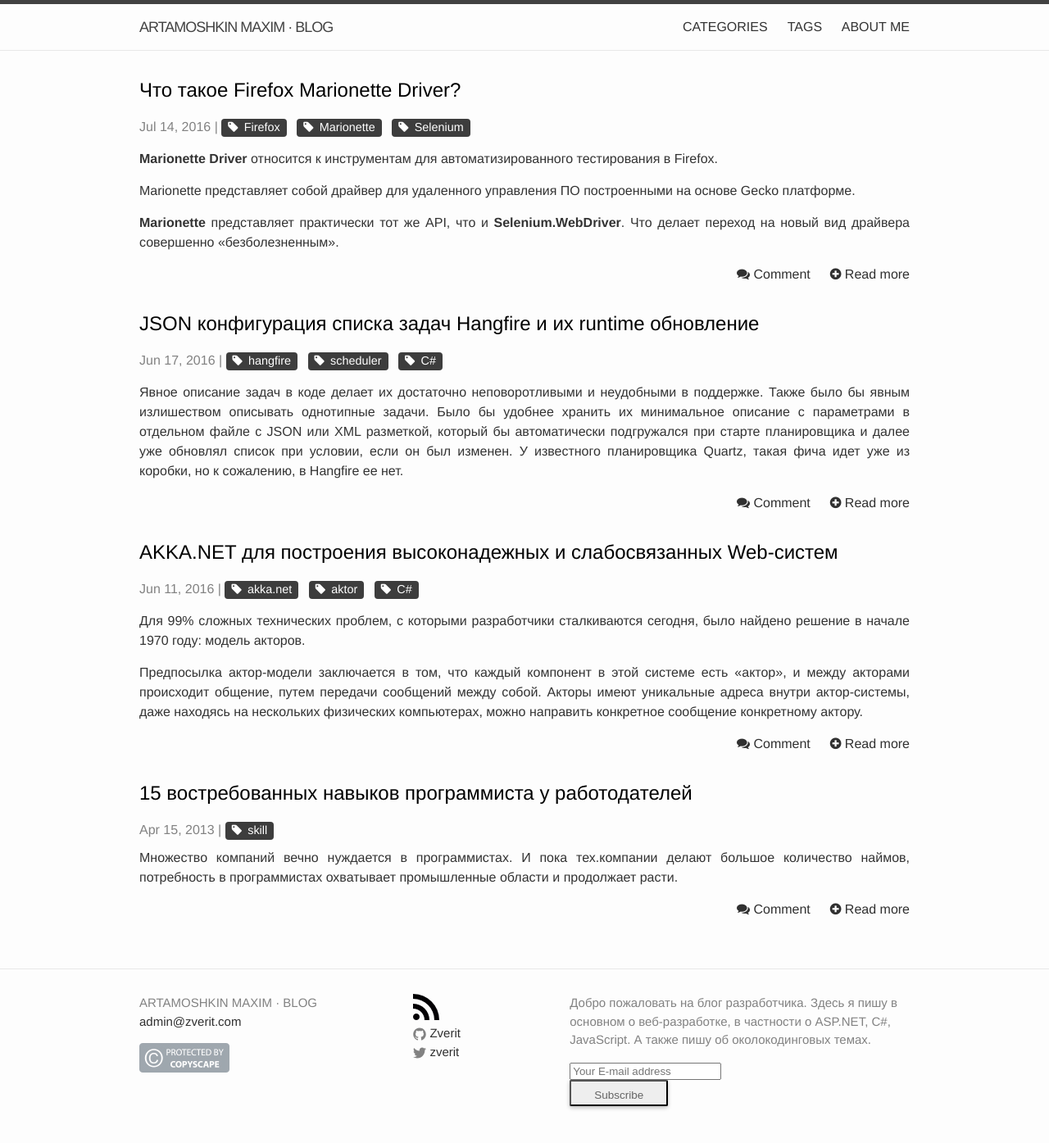
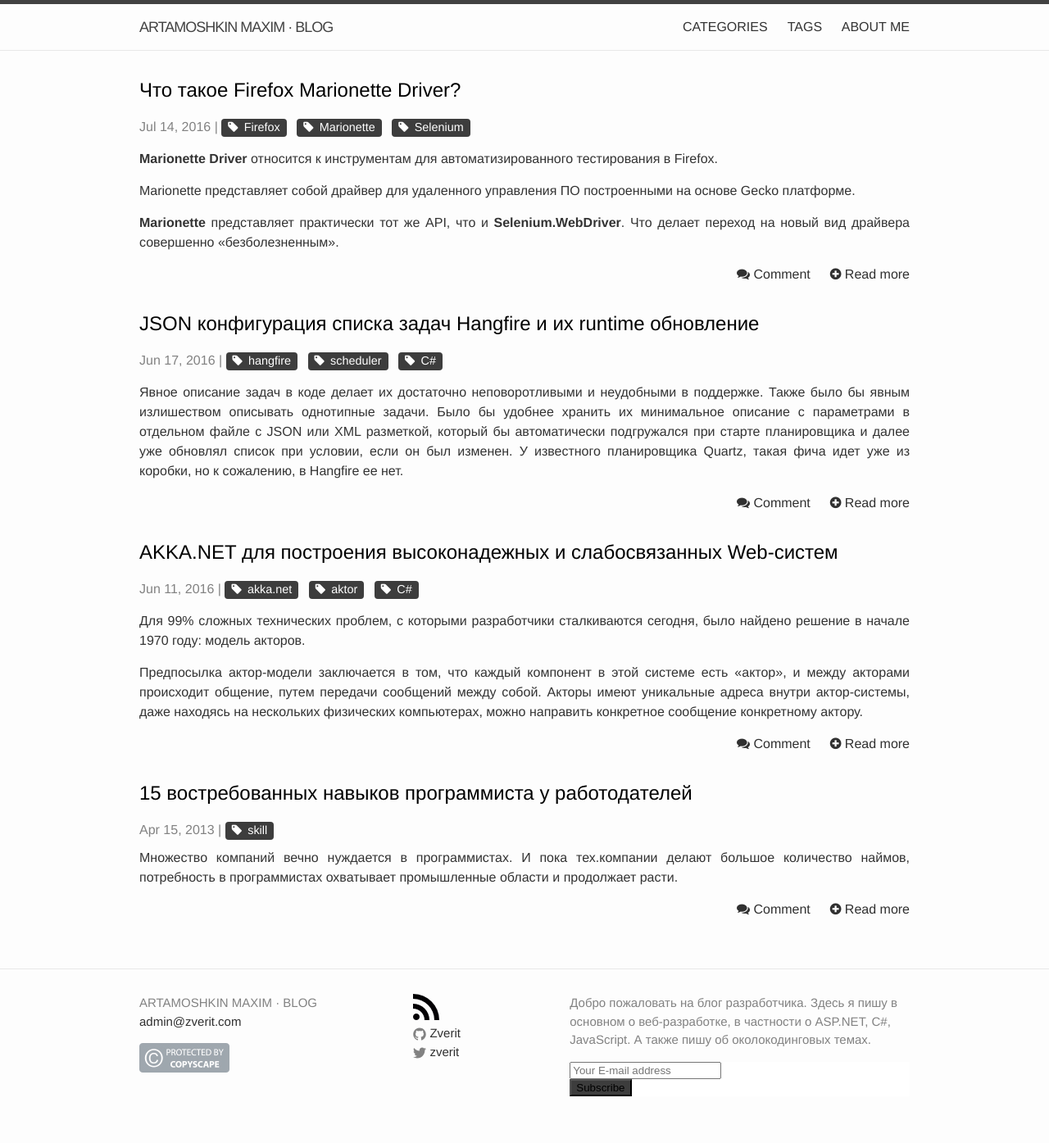
Before and after one commit to martamoshkin/blog.zverit.com, a Jekyll site: the page built from index.html, in a window 1280 px wide. Shown: the whole page at 82% size. Built offline with Jekyll 4.4.1, drawn with Linux system fonts in a browser that asks for light colours; nearby versions of some CDN libraries; comment, search, counter and statistics services are not loaded.

Commit message:
Update _layout.scss

```diff
--- a/_sass/_layout.scss
+++ b/_sass/_layout.scss
@@ -332,40 +332,10 @@
     margin-bottom: 5px;
 }
 
-    /* Button */
-    .button {
-      display: inline-block;
-      position: relative;
-      width: 120px;
-      height: 32px;
-      line-height: 32px;
-      border-radius: 2px;
-      font-size: 0.9em;
-      background-color: #fff;
-      color: #646464;
-    }
-
-    .button > paper-ripple {
-      border-radius: 2px;
-      overflow: hidden;
-    }
-
-    .button.narrow {
-      width: 60px;
-    }
-
-    .button.grey {
-      background-color: #eee;
-    }
-
-
-    .button.raised {
-      transition: box-shadow 0.2s cubic-bezier(0.4, 0, 0.2, 1);
-      transition-delay: 0.2s;
-      box-shadow: 0 2px 5px 0 rgba(0, 0, 0, 0.26);
-    }
-
-    .button.raised:active {
-      box-shadow: 0 8px 17px 0 rgba(0, 0, 0, 0.2);
-      transition-delay: 0s;
-    }
+#mc_embed_signup form{
+	padding: 0;
+}
+#mc_embed_signup .button{
+	background: #3d3d3d;
+}
+#mc_embed_signup{background:#fff; clear:left; font:14px Helvetica,Arial,sans-serif; }
```
